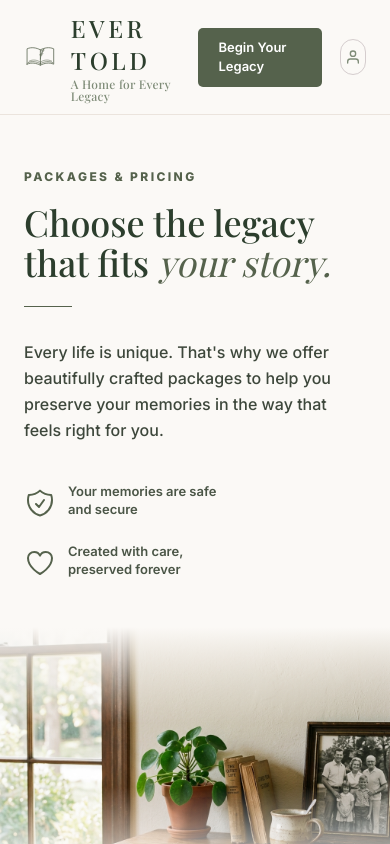
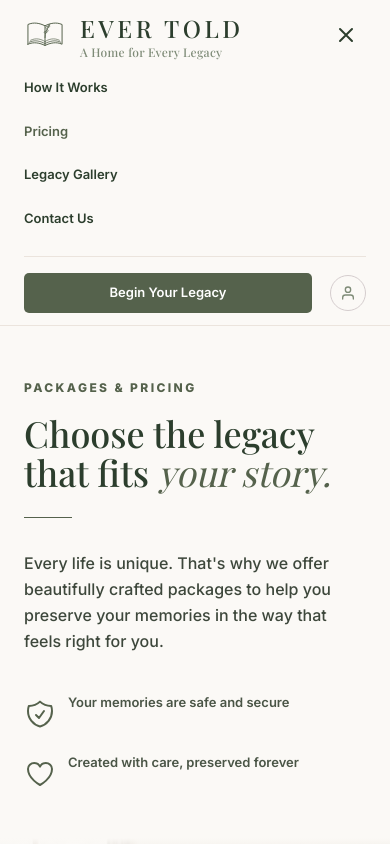
Before and after one commit to muhammad-saaim-dev/Ever-told, a Next.js app: page /pricing in a window 390 px wide. Both pictures are taken after a click on the button "Toggle menu". Shown: the top 844 px of the page. Built offline with nearby package versions, Linux system fonts and the light colour scheme; a web font is replaced by a local one.

Commit message:
mobile responsiveness

```diff
--- a/src/app/legacy-gallery/page.jsx
+++ b/src/app/legacy-gallery/page.jsx
@@ -311,7 +311,7 @@ export default function LegacyGalleryPage() {
       {/* Reused Bottom CTA Section */}
       <section className="bg-white pt-2 pb-24 px-6">
         <div className="max-w-5xl mx-auto bg-[#F6F4F1] rounded-[8px] p-8 md:p-12 flex flex-col md:flex-row items-center justify-between gap-8 border border-[#E8E1DA]">
-          <div className="flex items-center gap-6">
+          <div className="flex flex-col sm:flex-row items-center sm:items-start text-center sm:text-left gap-6">
             <svg
               className="w-16 h-16 md:w-20 md:h-20 text-[#8C9885] flex-shrink-0"
               viewBox="0 0 24 24"
@@ -338,10 +338,10 @@ export default function LegacyGalleryPage() {
             </div>
           </div>
 
-          <div className="flex flex-col items-center gap-3 md:mr-12 lg:mr-24">
+          <div className="flex flex-col items-center gap-3 w-full md:w-auto md:mr-12 lg:mr-24">
             <Link
               href="/pricing"
-              className="bg-[#55624C] flex-shrink-0 text-white px-6 py-3.5 rounded-[3px] text-[13px] font-medium flex items-center gap-2 hover:bg-[#4A5546] transition-colors whitespace-nowrap"
+              className="w-full md:w-auto bg-[#55624C] flex-shrink-0 text-white px-6 py-3.5 rounded-[3px] text-[13px] font-medium flex items-center justify-center gap-2 hover:bg-[#4A5546] transition-colors whitespace-nowrap"
             >
               Begin Your Legacy
               <svg className="w-4 h-4" fill="none" stroke="currentColor" viewBox="0 0 24 24">
--- a/src/app/pricing/page.jsx
+++ b/src/app/pricing/page.jsx
@@ -28,7 +28,7 @@ export default function PricingPage() {
             </p>
 
             <div className="flex flex-col sm:flex-row gap-6 sm:gap-10">
-              <div className="flex items-start gap-3 max-w-[200px]">
+              <div className="flex items-start gap-3 w-full sm:max-w-[200px]">
                 <div className="mt-1 text-[#55624C]">
                   {/* Shield Check Icon */}
                   <svg className="w-8 h-8" fill="none" stroke="currentColor" strokeWidth="1.5" viewBox="0 0 24 24">
@@ -37,7 +37,7 @@ export default function PricingPage() {
                 </div>
                 <span className="text-[13px] text-[#4A5546] font-semibold leading-snug">Your memories are safe and secure</span>
               </div>
-              <div className="flex items-start gap-3 max-w-[200px]">
+              <div className="flex items-start gap-3 w-full sm:max-w-[200px]">
                 <div className="mt-1 text-[#55624C]">
                   {/* Heart Icon */}
                   <svg className="w-8 h-8" fill="none" stroke="currentColor" strokeWidth="1.5" viewBox="0 0 24 24">
@@ -284,15 +284,15 @@ export default function PricingPage() {
         <div className="max-w-7xl mx-auto px-6 relative z-10 w-full lg:w-4/5">
           <div className="flex flex-col md:flex-row items-center md:items-stretch justify-start gap-12 lg:gap-20">
             {/* Security Text */}
-            <div className="max-w-[280px] flex flex-col justify-center">
-              <div className="flex items-center gap-5 mb-5">
+            <div className="w-full md:max-w-[280px] flex flex-col justify-center items-center md:items-start text-center md:text-left">
+              <div className="flex flex-col sm:flex-row items-center gap-5 mb-5">
                 <div className="w-[60px] h-[60px] rounded-full bg-[#F2EDE7] flex items-center justify-center text-[#55624C] shrink-0">
                   <svg className="w-7 h-7" fill="none" stroke="currentColor" strokeWidth="1.2" viewBox="0 0 24 24">
                     <path strokeLinecap="round" strokeLinejoin="round" d="M12 22s8-4 8-10V5l-8-3-8 3v7c0 6 8 10 8 10z" />
                     <path strokeLinecap="round" strokeLinejoin="round" d="M9 12c0-1.5 1.5-3 3-3s3 1.5 3 3-1.5 3-3 3-3-1.5-3-3z" />
                   </svg>
                 </div>
-                <h3 className="text-[20px] font-serif font-bold text-[#2C3E2D] leading-snug">Your memories are <br />our responsibility.</h3>
+                <h3 className="text-[20px] font-serif font-bold text-[#2C3E2D] leading-snug">Your memories are <br className="hidden sm:block" />our responsibility.</h3>
               </div>
               <p className="text-[14px] font-medium text-[#4A5546] leading-relaxed mb-5 pr-2">
                 We use industry-leading security to keep your stories safe for generations to come.
@@ -343,18 +343,18 @@ export default function PricingPage() {
       <section className="w-full relative z-20 pb-16">
         <div className="max-w-7xl mx-auto px-6 -mt-12 lg:-mt-20">
           <div className="bg-[#F6F4F1] border border-[#E8E1DA] rounded-[3px] py-6 px-8 md:py-6 md:px-10 flex flex-col md:flex-row items-center justify-between gap-6 shadow-sm relative z-20">
-            <div className="flex items-center gap-6">
+            <div className="flex flex-col sm:flex-row items-center sm:items-start text-center sm:text-left gap-6">
               <div className="text-[#55624C] shrink-0 opacity-80">
-                <svg className="w-10 h-10" fill="none" stroke="currentColor" strokeWidth="1" viewBox="0 0 24 24">
+                <svg className="w-10 h-10 mx-auto sm:mx-0" fill="none" stroke="currentColor" strokeWidth="1" viewBox="0 0 24 24">
                   <path strokeLinecap="round" strokeLinejoin="round" d="M21.75 6.75v10.5a2.25 2.25 0 01-2.25 2.25h-15a2.25 2.25 0 01-2.25-2.25V6.75m19.5 0A2.25 2.25 0 0019.5 4.5h-15a2.25 2.25 0 00-2.25 2.25m19.5 0v.243a2.25 2.25 0 01-1.07 1.916l-7.5 4.615a2.25 2.25 0 01-2.36 0L3.32 8.91a2.25 2.25 0 01-1.07-1.916V6.75" />
                 </svg>
               </div>
               <div>
-                <h3 className="text-[26px] font-serif font-bold text-[#2C3E2D] mb-2">Need help choosing the right package?</h3>
-                <p className="text-[15px] font-medium text-[#4A5546]">We're here to help you create the perfect legacy.</p>
+                <h3 className="text-xl md:text-[26px] font-serif font-bold text-[#2C3E2D] mb-2">Need help choosing the right package?</h3>
+                <p className="text-sm md:text-[15px] font-medium text-[#4A5546]">We're here to help you create the perfect legacy.</p>
               </div>
             </div>
-            <button className="px-6 py-3.5 bg-[#55624C] text-white font-semibold text-[13px] rounded-[3px] hover:bg-[#45503e] transition-colors duration-300 flex items-center gap-2 whitespace-nowrap shadow-sm">
+            <button className="w-full md:w-auto px-6 py-3.5 bg-[#55624C] text-white font-semibold text-[13px] rounded-[3px] hover:bg-[#45503e] transition-colors duration-300 flex items-center justify-center gap-2 whitespace-nowrap shadow-sm">
               Talk to a Legacy Advisor
               <svg className="w-4 h-4" fill="none" stroke="currentColor" viewBox="0 0 24 24" strokeWidth="2"><path strokeLinecap="round" strokeLinejoin="round" d="M17.25 8.25L21 12m0 0l-3.75 3.75M21 12H3" /></svg>
             </button>
--- a/src/components/Footer.jsx
+++ b/src/components/Footer.jsx
@@ -116,7 +116,7 @@ export default function Footer() {
           </div>
 
           {/* Right Column */}
-          <div className="flex flex-col items-center justify-center pt-6 lg:pt-0 lg:pl-6 max-w-[140px]">
+          <div className="flex flex-col items-center justify-center pt-6 lg:pt-0 lg:pl-6 w-full lg:max-w-[140px]">
             <span className="text-[10px] text-[#4A5546] font-sans font-bold tracking-wider uppercase text-center mt-3 leading-relaxed">
               Serving families across Europe and beyond.
             </span>
--- a/src/components/Header.jsx
+++ b/src/components/Header.jsx
@@ -1,14 +1,17 @@
 "use client";
 
+import { useState } from "react";
 import Link from "next/link";
 import { usePathname } from "next/navigation";
 
 export default function Header() {
   const pathname = usePathname();
+  const [isOpen, setIsOpen] = useState(false);
 
   return (
     <header className="w-full bg-[#FBF9F6] border-b border-[#EBE4DD] py-3 sticky top-0 z-50">
-      <div className="max-w-7xl mx-auto px-6 flex items-center justify-between">
+      <div className="max-w-7xl mx-auto px-6 flex flex-col md:flex-row md:items-center md:justify-between gap-4 md:gap-0">
+        <div className="flex items-center justify-between w-full md:w-auto">
           {/* Logo and Brand */}
           <Link href="/" className="flex items-center gap-3.5 group">
             {/* Detailed custom SVG for open book with a leaf stem */}
@@ -57,15 +60,34 @@ export default function Header() {
             </div>
           </Link>
 
+          {/* Hamburger Button for Mobile */}
+          <button
+            onClick={() => setIsOpen(!isOpen)}
+            className="md:hidden p-2 text-[#2C3E2D] hover:text-[#55624C] focus:outline-none"
+            aria-label="Toggle menu"
+          >
+            {isOpen ? (
+              <svg className="w-6 h-6" fill="none" stroke="currentColor" strokeWidth="2" viewBox="0 0 24 24">
+                <path strokeLinecap="round" strokeLinejoin="round" d="M6 18L18 6M6 6l12 12" />
+              </svg>
+            ) : (
+              <svg className="w-6 h-6" fill="none" stroke="currentColor" strokeWidth="2" viewBox="0 0 24 24">
+                <path strokeLinecap="round" strokeLinejoin="round" d="M4 6h16M4 12h16M4 18h16" />
+              </svg>
+            )}
+          </button>
+        </div>
+
         {/* Right Section: Nav and CTAs */}
-        <div className="flex items-center gap-10">
+        <div className={`flex-col md:flex-row md:flex items-stretch md:items-center gap-6 md:gap-10 ${isOpen ? 'flex' : 'hidden'}`}>
           {/* Navigation Links */}
-          <nav className="hidden md:flex items-center gap-9">
+          <nav className="flex flex-col md:flex-row items-start md:items-center gap-4 md:gap-9">
             <Link
               href="/how-it-works"
+              onClick={() => setIsOpen(false)}
               className={`text-[13px] font-semibold transition-colors py-1 ${
                 pathname === "/how-it-works"
-                ? "text-[#55624C] border-b-2 border-[#55624C]"
+                  ? "text-[#55624C] md:border-b-2 md:border-[#55624C]"
                   : "text-[#2C3E2D] hover:text-[#55624C]"
               }`}
             >
@@ -74,9 +96,10 @@ export default function Header() {
 
             <Link
               href="/pricing"
+              onClick={() => setIsOpen(false)}
               className={`text-[13px] font-semibold transition-colors py-1 ${
                 pathname === "/pricing"
-                ? "text-[#55624C] border-b-2 border-[#55624C]"
+                  ? "text-[#55624C] md:border-b-2 md:border-[#55624C]"
                   : "text-[#2C3E2D] hover:text-[#55624C]"
               }`}
             >
@@ -84,9 +107,10 @@ export default function Header() {
             </Link>
             <Link
               href="/legacy-gallery"
+              onClick={() => setIsOpen(false)}
               className={`text-[13px] font-semibold transition-colors py-1 ${
                 pathname === "/legacy-gallery"
-                ? "text-[#55624C] border-b-2 border-[#55624C]"
+                  ? "text-[#55624C] md:border-b-2 md:border-[#55624C]"
                   : "text-[#2C3E2D] hover:text-[#55624C]"
               }`}
             >
@@ -94,26 +118,27 @@ export default function Header() {
             </Link>
             <Link
               href="/contact"
+              onClick={() => setIsOpen(false)}
               className={`text-[13px] font-semibold transition-colors py-1 ${
                 pathname === "/contact"
-                ? "text-[#55624C] border-b-2 border-[#55624C]"
+                  ? "text-[#55624C] md:border-b-2 md:border-[#55624C]"
                   : "text-[#2C3E2D] hover:text-[#55624C]"
               }`}
             >
               Contact Us
             </Link>
-
           </nav>
 
           {/* CTAs */}
-        <div className="flex items-center gap-4.5">
+          <div className="flex items-center gap-4.5 pt-4 md:pt-0 border-t border-[#EBE4DD] md:border-t-0">
             <Link
               href="#begin"
-            className="px-5 py-2.5 bg-[#55624C] hover:bg-[#45503e] text-white text-[13px] font-semibold rounded-[5px] transition-all duration-200"
+              onClick={() => setIsOpen(false)}
+              className="px-5 py-2.5 bg-[#55624C] hover:bg-[#45503e] text-white text-[13px] font-semibold rounded-[5px] transition-all duration-200 text-center flex-1 md:flex-initial"
             >
               Begin Your Legacy
             </Link>
-          <button className="w-9 h-9 rounded-full border border-[#D5CDCE] flex items-center justify-center text-[#7E8B77] hover:border-[#55624C] hover:text-[#55624C] hover:bg-[#EBE4DD]/20 transition-all duration-200">
+            <button className="w-9 h-9 rounded-full border border-[#D5CDCE] flex items-center justify-center text-[#7E8B77] hover:border-[#55624C] hover:text-[#55624C] hover:bg-[#EBE4DD]/20 transition-all duration-200 shrink-0">
               <svg
                 className="w-4 h-4"
                 fill="none"
--- a/src/components/HowItWorks.jsx
+++ b/src/components/HowItWorks.jsx
@@ -72,7 +72,7 @@ export default function HowItWorks() {
                 <h3 className="font-serif text-sm md:text-base font-bold text-[#2C3E2D] mb-1.5">
                   {step.number}. {step.title}
                 </h3>
-                <p className="text-[11px] md:text-xs text-[#4A5546] leading-relaxed max-w-[220px] font-sans font-medium">
+                <p className="text-[11px] md:text-xs text-[#4A5546] leading-relaxed max-w-[280px] lg:max-w-[220px] font-sans font-medium">
                   {step.description}
                 </p>
               </div>
--- a/src/components/Pricing.jsx
+++ b/src/components/Pricing.jsx
@@ -113,7 +113,7 @@ export default function Pricing() {
 
                 {/* Package Name & Subtitle */}
                 <h3 className="font-serif text-2xl font-bold text-[#2C3E2D] mb-2">{pkg.name}</h3>
-                <p className="text-xs text-[#3D473B] text-center min-h-[36px] max-w-[220px] font-sans font-semibold leading-relaxed mb-5">
+                <p className="text-xs text-[#3D473B] text-center min-h-[36px] max-w-[280px] md:max-w-[220px] font-sans font-semibold leading-relaxed mb-5">
                   {pkg.subtitle}
                 </p>
                 {/* Package Icon */}
@@ -161,8 +161,8 @@ export default function Pricing() {
         </div>
 
         {/* Footer Guarantee */}
-        <div className="flex items-center justify-center gap-2 mt-12 text-[#4A5546] text-sm font-sans font-semibold">
-          <svg className="w-5 h-5 text-[#55624C]" fill="none" stroke="currentColor" strokeWidth="2.2" viewBox="0 0 24 24">
+        <div className="flex flex-col sm:flex-row items-center justify-center gap-2 mt-12 text-[#4A5546] text-sm font-sans font-semibold text-center sm:text-left">
+          <svg className="w-5 h-5 text-[#55624C] shrink-0" fill="none" stroke="currentColor" strokeWidth="2.2" viewBox="0 0 24 24">
             <path strokeLinecap="round" strokeLinejoin="round" d="M12 22s8-4 8-10V5l-8-3-8 3v7c0 6 8 10 8 10z" />
             <path strokeLinecap="round" strokeLinejoin="round" d="M9 12l2 2 4-4" />
           </svg>
```
Also changed, not shown: src/app/how-it-works/page.jsx (+7 -7 lines), src/components/Testimonial.jsx (+4 -4 lines). Lines whose indentation alone changed are shown as unchanged.
